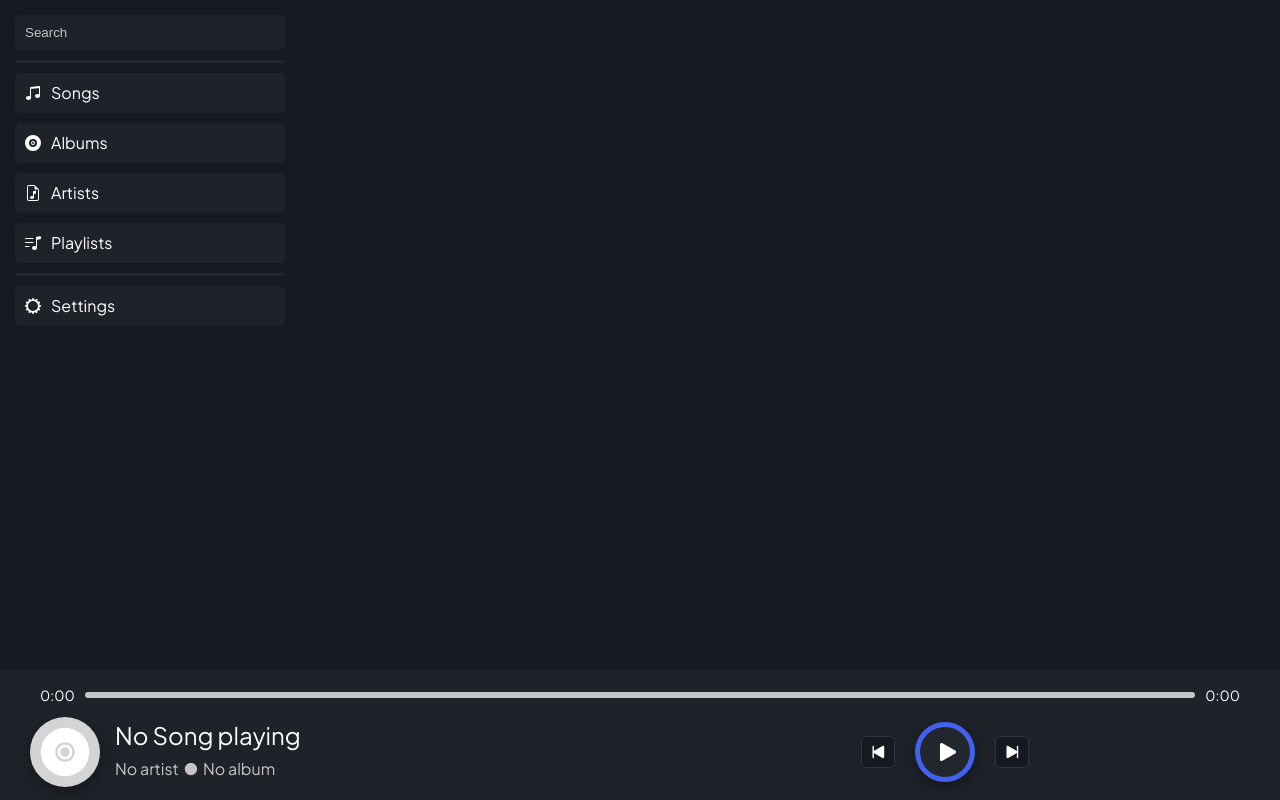
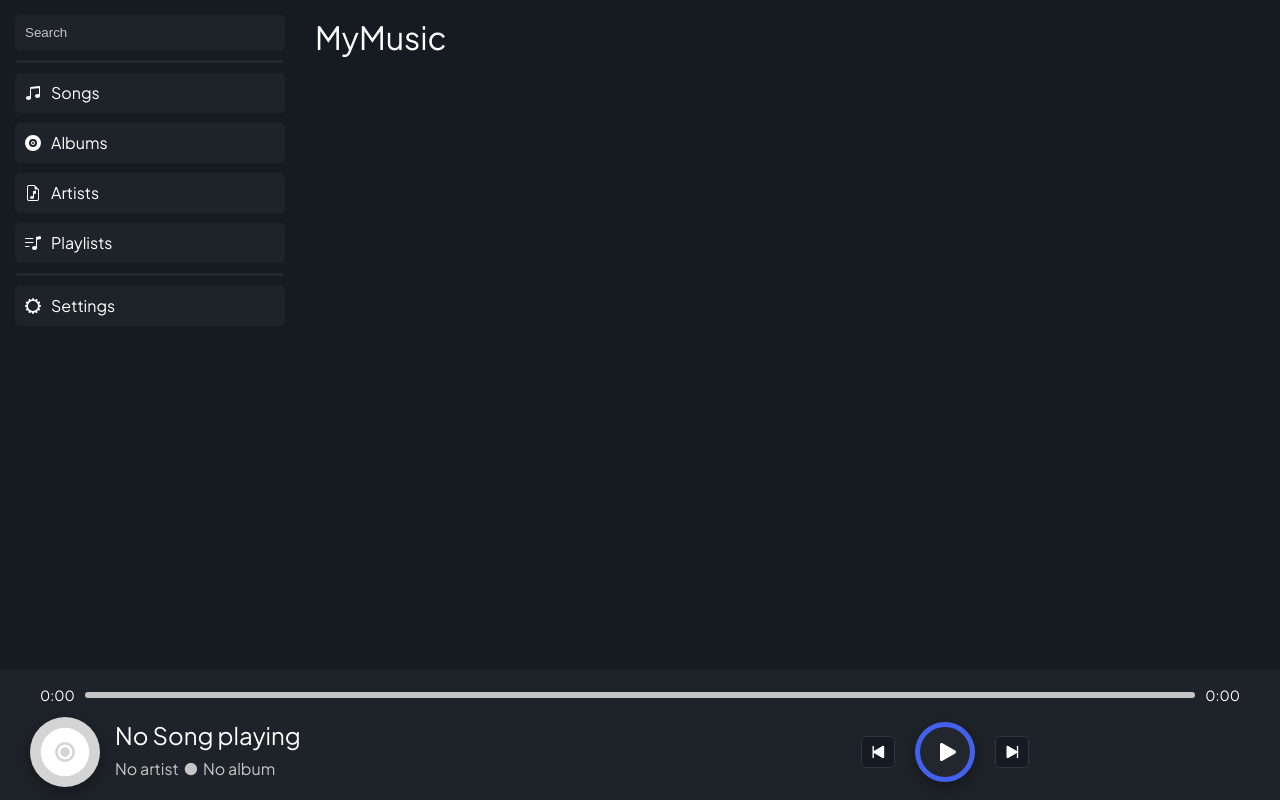
Before and after one commit to jesusalberto11/MyMusicPlayer, a React (Vite) app: page / in a window 1280 px wide. Built offline with nearby package versions, Linux system fonts and the light colour scheme.

Commit message:
Feat: Page container now can display current page title

```diff
--- a/src/components/layout/PageContainer.tsx
+++ b/src/components/layout/PageContainer.tsx
@@ -1,8 +1,15 @@
 import "../../styles/layout/PageContainer.css";
 import { ReactNode } from "react";
 
-const PageContainer = (props: { children: ReactNode }) => {
-  return <div className="page-container">{props.children}</div>;
+const PageContainer = (props: { title?: string; children: ReactNode }) => {
+  return (
+    <div className="page-container">
+      <div className="main-page-header">
+        <h1>{props.title}</h1>
+      </div>
+      {props.children}
+    </div>
+  );
 };
 
 export default PageContainer;
```
